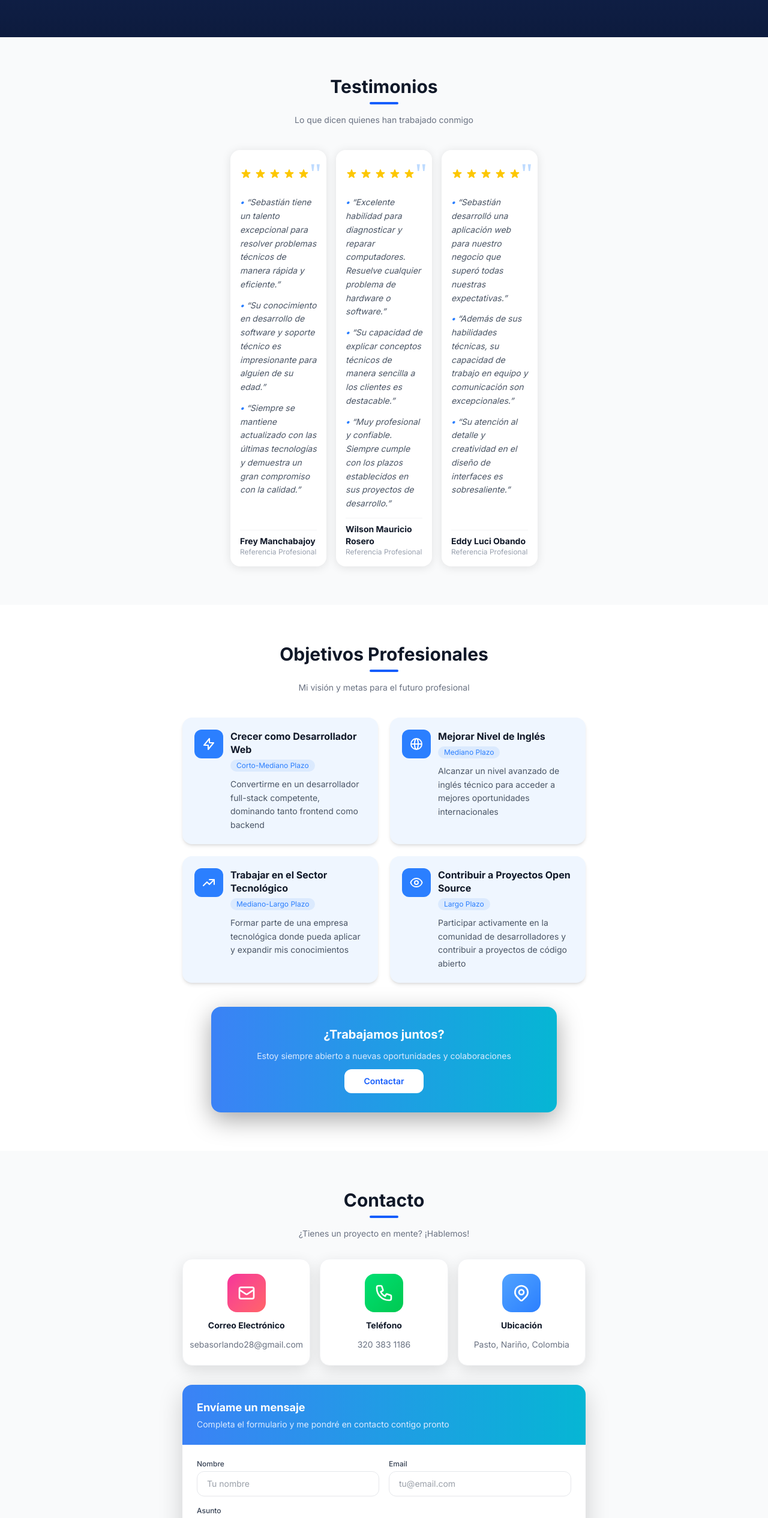
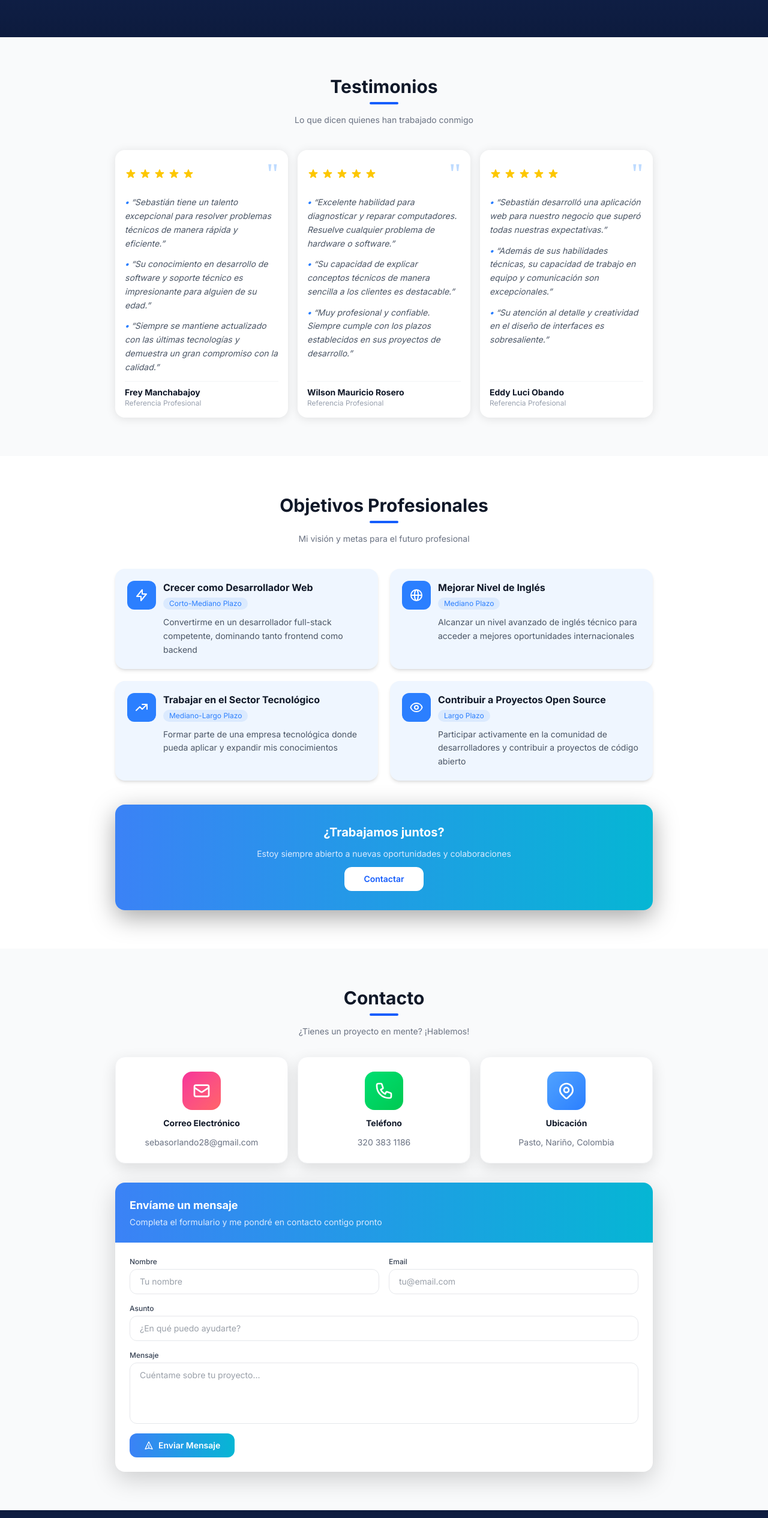
Before and after one commit to SebastianRosero16/Portafolio, a Next.js app: page / in a window 1280 px wide. Shown: the part 6682-9212 px from the top of the page at 60% size. Built offline with nearby package versions, Linux system fonts and the light colour scheme.

Commit message:
style: igualar ancho de Testimonios, Objetivos y Contacto a max-w-4xl

```diff
--- a/components/Contact.tsx
+++ b/components/Contact.tsx
@@ -54,7 +54,7 @@ export default function Contact() {
 
   return (
     <section id="contacto" className="bg-gray-50 py-16 px-6">
-      <div className="max-w-2xl mx-auto flex flex-col gap-8">
+      <div className="max-w-4xl mx-auto flex flex-col gap-8">
         <div className="text-center">
           <h2 className="text-3xl font-bold text-gray-900">{t("contact.title")}</h2>
           <div className="mt-2 mx-auto w-12 h-1 bg-blue-600 rounded-full" />
--- a/components/Goals.tsx
+++ b/components/Goals.tsx
@@ -23,7 +23,7 @@ export default function Goals() {
         </div>
 
         {/* Goals grid */}
-        <div className="grid grid-cols-1 sm:grid-cols-2 gap-5 max-w-2xl mx-auto w-full">
+        <div className="grid grid-cols-1 sm:grid-cols-2 gap-5 max-w-4xl mx-auto w-full">
           {goalsData.map((goal) => (
             <div
               key={goal.titleKey}
@@ -47,7 +47,7 @@ export default function Goals() {
 
         {/* CTA banner */}
         <div
-          className="rounded-2xl p-8 text-center flex flex-col items-center gap-3 max-w-xl mx-auto w-full"
+          className="rounded-2xl p-8 text-center flex flex-col items-center gap-3 max-w-4xl mx-auto w-full"
           style={{
             background: "linear-gradient(to right, #3b82f6, #06b6d4)",
             boxShadow: "0 12px 40px rgba(0, 0, 0, 0.35)",
--- a/components/References.tsx
+++ b/components/References.tsx
@@ -22,7 +22,7 @@ export default function References() {
   const { t } = useApp();
   return (
     <section id="referencias" className="bg-gray-50 py-16 px-6">
-      <div className="max-w-5xl mx-auto flex flex-col gap-10">
+      <div className="max-w-4xl mx-auto flex flex-col gap-10">
         <div className="text-center">
           <h2 className="text-3xl font-bold text-gray-900">{t("references.title")}</h2>
           <div className="mt-2 mx-auto w-12 h-1 bg-blue-600 rounded-full" />
@@ -30,7 +30,7 @@ export default function References() {
         </div>
 
         {/* Reference cards grid */}
-        <div className="grid grid-cols-1 sm:grid-cols-3 gap-4 max-w-lg mx-auto w-full">
+        <div className="grid grid-cols-1 sm:grid-cols-3 gap-4 max-w-4xl mx-auto w-full">
           {referencesData.map((ref) => (
             <div
               key={ref.name}
```
